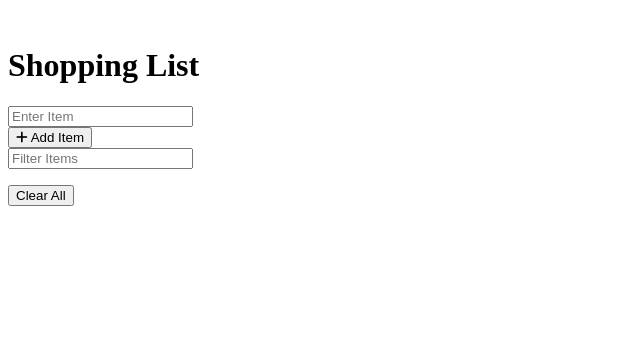
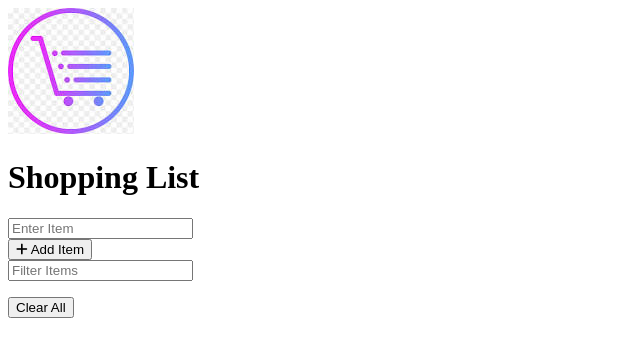
Before and after one commit to roh-bab/grocery-list, a plain HTML site: page index.html in a window 1280 px wide. Shown: the whole page, without its empty margins (0-640 px from the left). Drawn offline with Linux system fonts and the light colour scheme.

Commit message:
Update index.html

```diff
--- a/index.html
+++ b/index.html
@@ -17,7 +17,7 @@
   <body>
     <div class="container">
       <header>
-        <img src="images/note.png" alt="" />
+        <img src="note.jpeg" alt="" />
         <h1>Shopping List</h1>
       </header>
       <form id="item-form">
```
